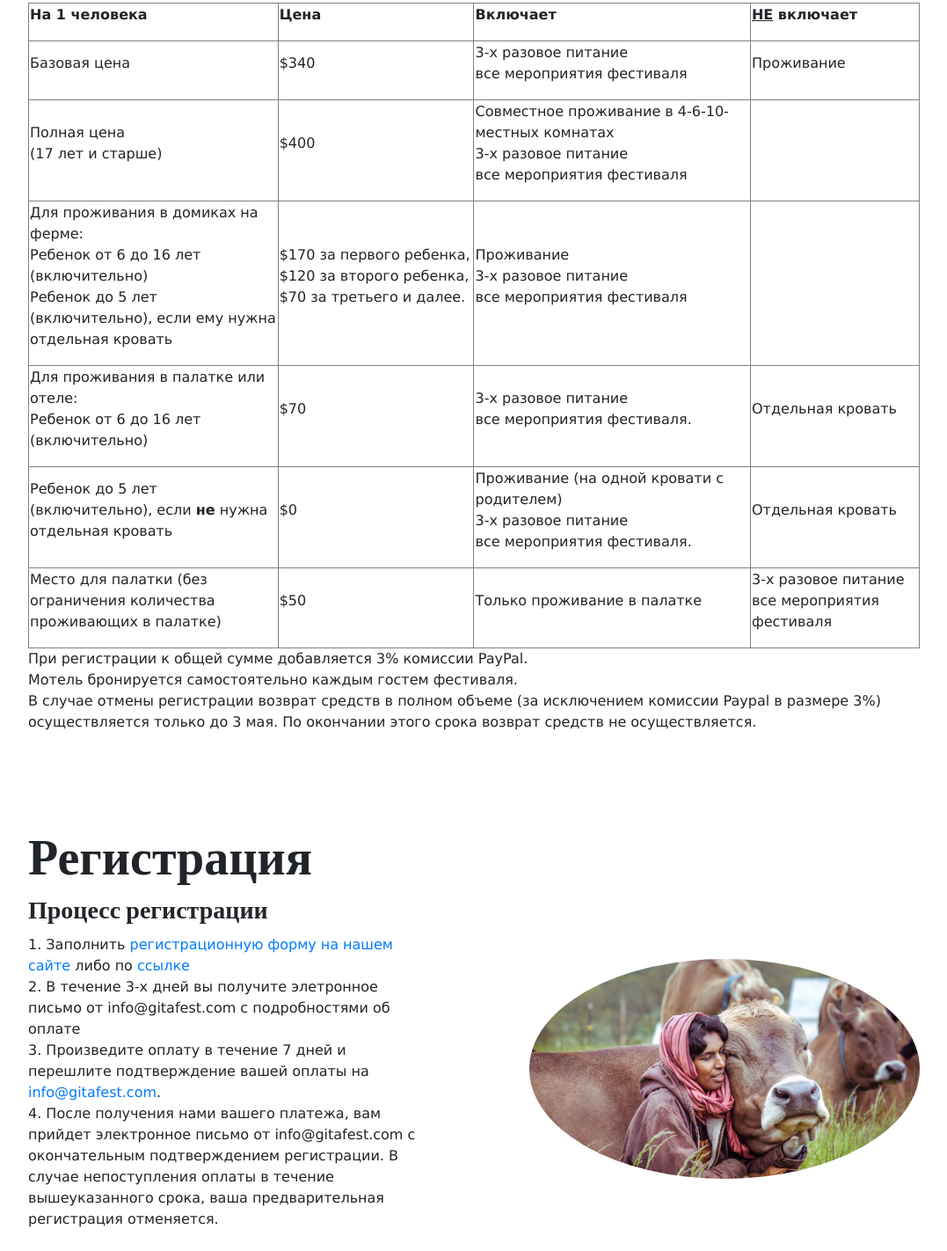
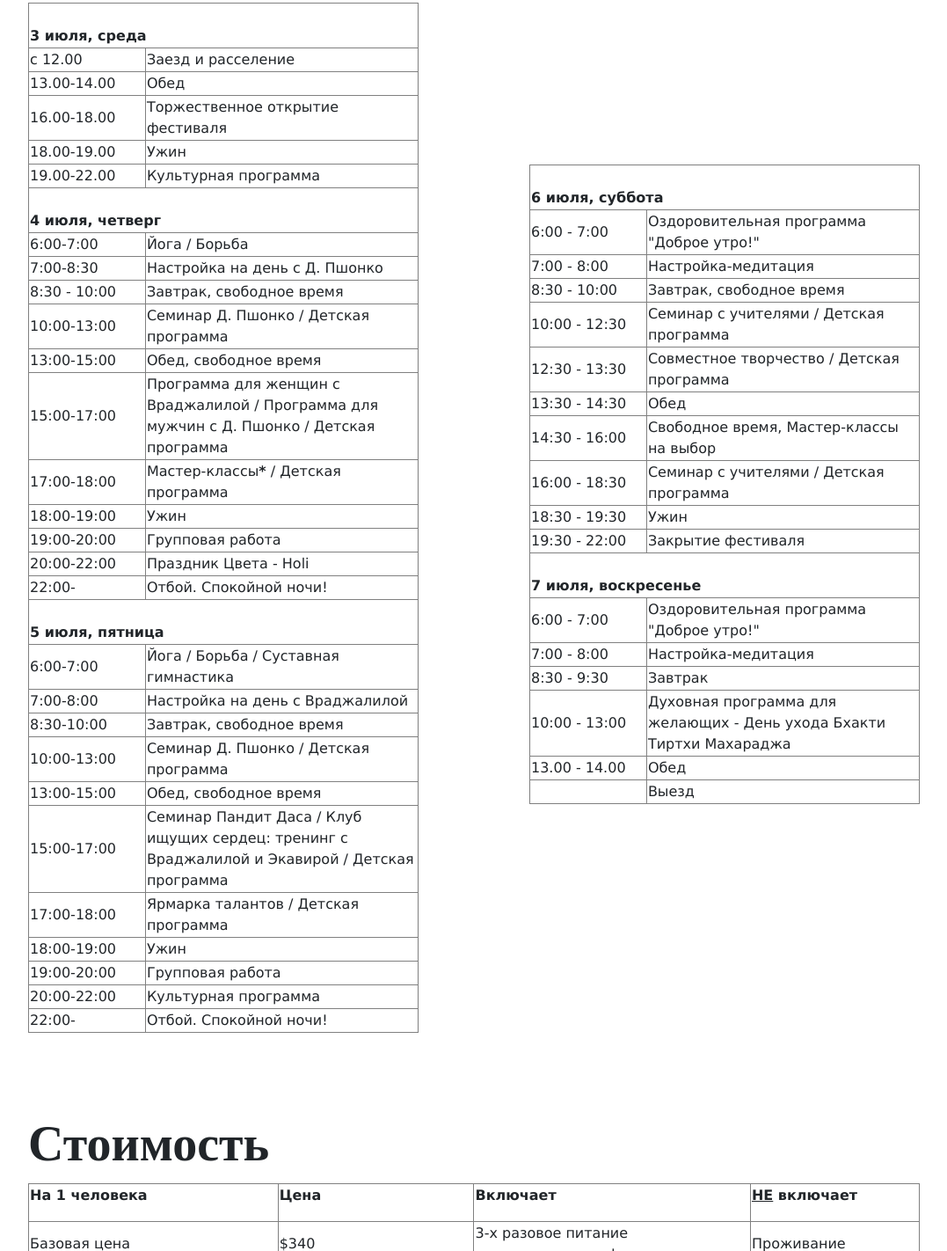
Before and after one commit to grenader/gitafest, a website: page index.html in a window 1280 px wide. Shown: the part 6084-7506 px from the top of the page at 88% size, without its empty margins (101-1178 px from the left). Drawn offline with nearby package versions, Linux system fonts and the light colour scheme; files that its build step writes are made by us from their sources.

Commit message:
daily schedule - first 3 days

```diff
--- a/index.html
+++ b/index.html
@@ -318,7 +318,7 @@
             </div>
         </div>
     </section>
-<!--
+
     <section>
         <div class="container">
             <div class="row align-items-center">
@@ -329,7 +329,7 @@
                     <h2 class="display-4">Расписание</h2>
                         <table border="1">
                             <tr>
-                                <th colspan="2"><br>3 июля, среда</th>
+				<th colspan="2"><br><b>3 июля, среда</b></th>
                             </tr>
                             <tr>
                                 <td width="30%">с 12.00</td>
@@ -340,117 +340,119 @@
                                 <td>Обед</td>
                             </tr>
                             <tr>
-                                <td>14.00 - 15.00</td>
-                                <td>Организационные и ознакомительные вопросы</td>
+                                <td>16.00-18.00</td>
+                                <td>Торжественное открытие фестиваля</td>
                             </tr>
                             <tr>
-                                <td>15.00 - 18.30</td>
-                                <td>Торжественное открытие</td>
-                            </tr>
-                            <tr>
-                                <td>18.30 -19.30</td>
+                                <td>18.00-19.00</td>
                                 <td>Ужин</td>
                             </tr>
                             <tr>
-                                <td>19.30 - 22.00</td>
+                                <td>19.00-22.00</td>
                                 <td>Культурная программа</td>
                             </tr>
                             <tr>
-                                <th colspan="2"><br>4 июля, четверг</th>
+                                <th colspan="2"><br><b>4 июля, четверг</b></th>
                             </tr>
                             <tr>
-                                <td>6:00 - 7:00</td>
-                                <td>Оздоровительная программа &quot;Доброе утро!&quot;</td>
+                                <td>6:00-7:00</td>
+                                <td>Йога / Борьба</td>
                             </tr>
                             <tr>
-                                <td>7:00 - 8:00</td>
-                                <td>Настройка-медитация</td>
+                                <td>7:00-8:30</td>
+                                <td>Настройка на день c Д. Пшонко</td>
                             </tr>
                             <tr>
                                 <td>8:30 - 10:00</td>
                                 <td>Завтрак, свободное время</td>
                             </tr>
                             <tr>
-                                <td>10:00 - 12:30</td>
-                                <td>Семинар с учителями / Детская программа</td>
+                                <td>10:00-13:00</td>
+                                <td>Семинар Д. Пшонко / Детская программа</td>
                             </tr>
                             <tr>
-                                <td>12:30 - 13:30</td>
-                                <td>Совместное творчество / Детская программа</td>
+                                <td>13:00-15:00</td>
+                                <td>Обед, свободное время</td>
                             </tr>
                             <tr>
-                                <td>13:30 - 14:30</td>
-                                <td>Обед</td>
+                                <td>15:00-17:00</td>
+                                <td>Программа для женщин с Враджалилой / Программа для мужчин с Д. Пшонко / Детская программа</td>
                             </tr>
                             <tr>
-                                <td>14:30 - 16:00</td>
-                                <td>Свободное время, Мастер-классы</td>
+                                <td>17:00-18:00</td>
+				<td>Мастер-классы<b>*</b> / Детская программа</td>
                             </tr>
                             <tr>
-                                <td>16:00 - 18:30</td>
-                                <td>Семинар с учителями / Детская программа</td>
+                                <td>18:00-19:00</td>
+      				<td>Ужин</td>
                             </tr>
                             <tr>
-                                <td>18:30 - 19:30</td>
+                                <td>19:00-20:00</td>
+                                <td>Групповая работа</td>
+                            </tr>
+                            <tr>
+                                <td>20:00-22:00</td>
+                                <td>Праздник Цвета - Holi</td>
+                            </tr>
+                            <tr>
+                                <td>22:00-</td>
+                                <td>Отбой. Спокойной ночи!</td>
+                            </tr>
+                            <tr>
+				<th colspan="2"><br><b>5 июля, пятница</b></th>
+                            </tr>
+                            <tr>
+                                <td>6:00-7:00</td>
+                                <td>Йога / Борьба / Суставная гимнастика</td>
+                            </tr>
+                            <tr>
+                                <td>7:00-8:00</td>
+                                <td>Настройка на день с Враджалилой</td>
+                            </tr>
+                            <tr>
+                                <td>8:30-10:00</td>
+                                <td>Завтрак, свободное время</td>
+                            </tr>
+                            <tr>
+                                <td>10:00-13:00</td>
+                                <td>Семинар Д. Пшонко / Детская программа</td>
+                            </tr>
+                            <tr>
+                                <td>13:00-15:00</td>
+                                <td>Обед, свободное время</td>
+                            </tr>
+                            <tr>
+                                <td>15:00-17:00</td>
+                                <td>Семинар Пандит Даса / Клуб ищущих сердец: тренинг с Враджалилой и Экавирой / Детская программа</td>
+                            </tr>
+                            <tr>
+                                <td>17:00-18:00</td>
+                                <td>Ярмарка талантов / Детская программа</td>
+                            </tr>
+                            <tr>
+                                <td>18:00-19:00</td>
                                 <td>Ужин</td>
                             </tr>
                             <tr>
-                                <td>19:30 - 22:00</td>
+                                <td>19:00-20:00</td>
+                                <td>Групповая работа</td>
+                            </tr>
+                            <tr>
+                                <td>20:00-22:00</td>
                                 <td>Культурная программа</td>
                             </tr>
                             <tr>
-                                <th colspan="2"><br>5 июля, пятница</th>
+                                <td>22:00-</td>
+                                <td>Отбой. Спокойной ночи!</td>
                             </tr>
-                            <tr>
-                                <td>6:00 - 7:00</td>
-                                <td>Оздоровительная программа &quot;Доброе утро!&quot;</td>
-                            </tr>
-                            <tr>
-                                <td>7:00 - 8:00</td>
-                                <td>Настройка-медитация</td>
-                            </tr>
-                            <tr>
-                                <td>8:30 - 10:00</td>
-                                <td>Завтрак, свободное время</td>
-                            </tr>
-                            <tr>
-                                <td>10:00 - 12:30</td>
-                                <td>Семинар с учителями / Детская программа</td>
-                            </tr>
-                            <tr>
-                                <td>12:30 - 13:30</td>
-                                <td>Совместное творчество / Детская программа</td>
-                            </tr>
-                            <tr>
-                                <td>13:30 - 14:30</td>
-                                <td>Обед</td>
-                            </tr>
-                            <tr>
-                                <td>14:30 - 16:00</td>
-                                <td>Свободное время, Мастер-классы на выбор</td>
-                            </tr>
-                            <tr>
-                                <td>16:00 - 18:30</td>
-                                <td>Семинар с учителями / Детская программа</td>
-                            </tr>
-                            <tr>
-                                <td>18:30 - 19:30</td>
-                                <td>Ужин</td>
-                            </tr>
-                            <tr>
-                                <td>19:30 - 22:00</td>
-                                <td>Культурная программа</td>
-                            </tr>
-
                         </table>
                     </div>
                 </div>
-
                 <div class="col-lg-6 order-lg-1">
                     <div class="p-5">
                         <table border="1">
                             <tr>
-                                <th colspan="2"><br>6 июля, суббота</th>
+                                <th colspan="2"><br><b>6 июля, суббота</b></th>
                             </tr>
                             <tr>
                                 <td width="30%">6:00 - 7:00</td>
@@ -493,7 +495,7 @@
                                 <td>Закрытие фестиваля</td>
                             </tr>
                             <tr>
-                                <th colspan="2"><br>7 июля, воскресенье, выезд</th>
+                                <th colspan="2"><br><b>7 июля, воскресенье</b></th>
                             </tr>
                             <tr>
                                 <td>6:00 - 7:00</td>
@@ -525,7 +527,7 @@
             </div>
         </div>
     </section>
--->
+
     <section>
         <div class="container">
             <div class="row align-items-center">
```
